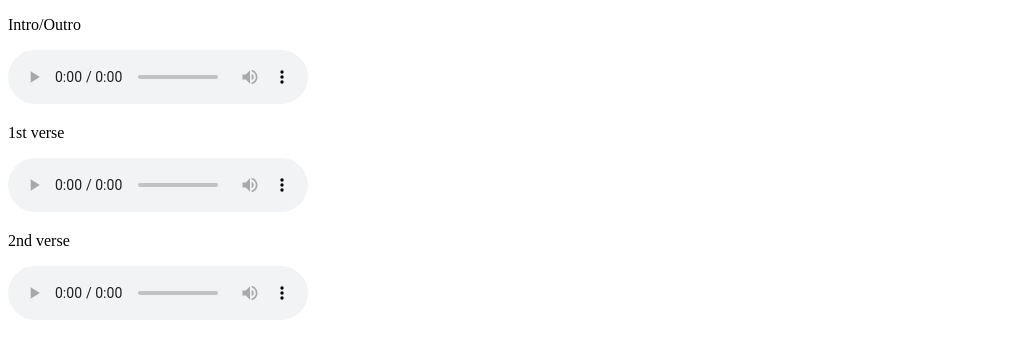
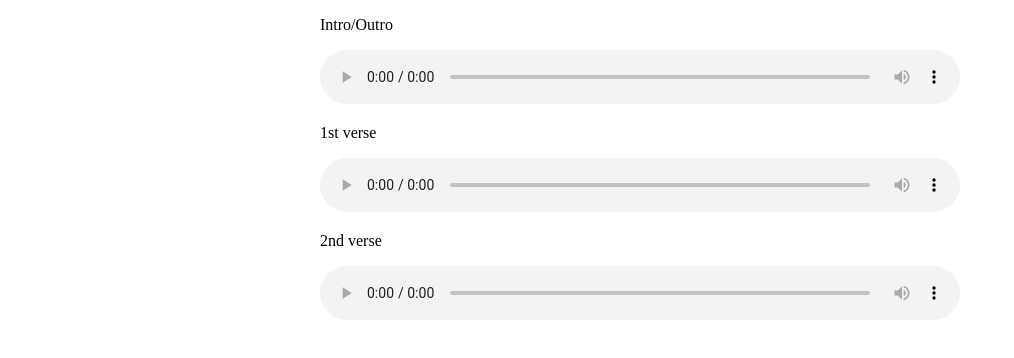
Before and after one commit to siteyuh/bornto, a plain HTML site: page docs/index.html in a window 1280 px wide. Shown: the whole page, without its empty margins (0-1014 px from the left). Drawn offline with Linux system fonts and the light colour scheme.

Commit message:
edited hp files and delete mp3 files

```diff
--- a/docs/index.html
+++ b/docs/index.html
@@ -2,9 +2,21 @@
 <html lang="ja">
 <head>
   <meta charset="UTF-8">
+  <meta name="viewport" content="width=device-width, initial-scale=1">
   <title>Document</title>
+  <style>
+    .wrapper {
+      max-width: 640px;
+      width: 95%;
+      margin: auto;
+    }
+    audio {
+      width: 100%;
+    }
+  </style>
 </head>
 <body>
+  <div class="wrapper">
     <div>
       <p>Intro/Outro</p>
       <audio src="IntroOutro.m4a?raw=true" controls></audio>
@@ -17,5 +29,6 @@
       <p>2nd verse</p>
       <audio src="Bverse.m4a?raw=true" controls></audio>
     </div>
+  </div>
 </body>
 </html>
```
Also changed, not shown: 3 other files. Lines whose indentation alone changed are shown as unchanged.
